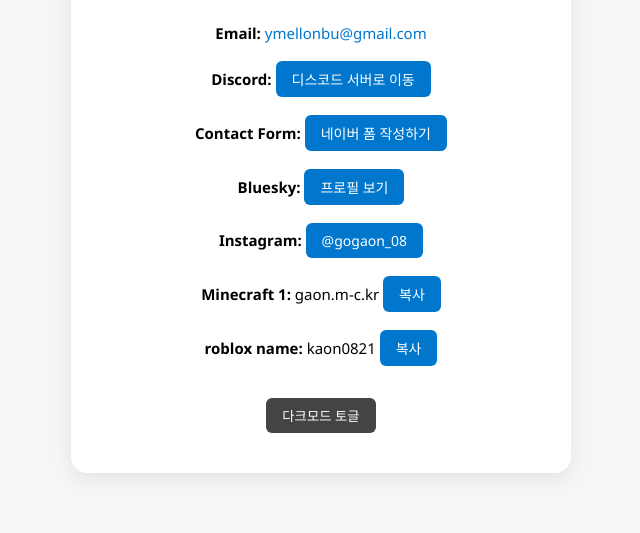
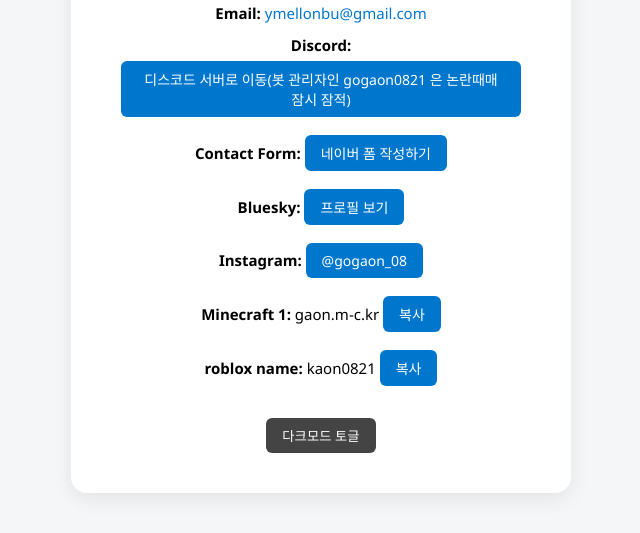
Before and after one commit to ymellonbu/ymellonbu.github.io, a plain HTML site: page index.html in a window 1280 px wide. Shown: the part 237-770 px from the top of the page, without its empty margins (319-959 px from the left). Drawn offline with Linux system fonts and the light colour scheme.

Commit message:
Update index.html

```diff
--- a/index.html
+++ b/index.html
@@ -11,7 +11,7 @@
     <img src="images/profile.jpg" alt="프로필 이미지" class="profile-img" />
     <h1>ゴガオン</h1>
     <p><span class="label">Email:</span> <a href="mailto:ymellonbu@gmail.com">ymellonbu@gmail.com</a></p>
-    <p><span class="label">Discord:</span> <a href="https://discord.gg/6PHqjJTFtB" class="btn" target="_blank">디스코드 서버로 이동</a></p>
+    <p><span class="label">Discord:</span> <a href="https://discord.gg/6PHqjJTFtB" class="btn" target="_blank">디스코드 서버로 이동(봇 관리자인 gogaon0821 은 논란때매 잠시 잠적)</a></p>
     <p><span class="label">Contact Form:</span> <a href="https://naver.me/5BcVabMr" class="btn" target="_blank">네이버 폼 작성하기</a></p>
     <p><span class="label">Bluesky:</span> <a href="https://bsky.app/profile/gogaon0.bsky.social" class="btn" target="_blank">프로필 보기</a></p>
     <p><span class="label">Instagram:</span> <a href="https://www.instagram.com/gogaon_08?igsh=MTR3aWQxZ2E2bWVtcQ%3D%3D&utm_source=qr" class="btn" target="_blank">@gogaon_08</a></p>
```
